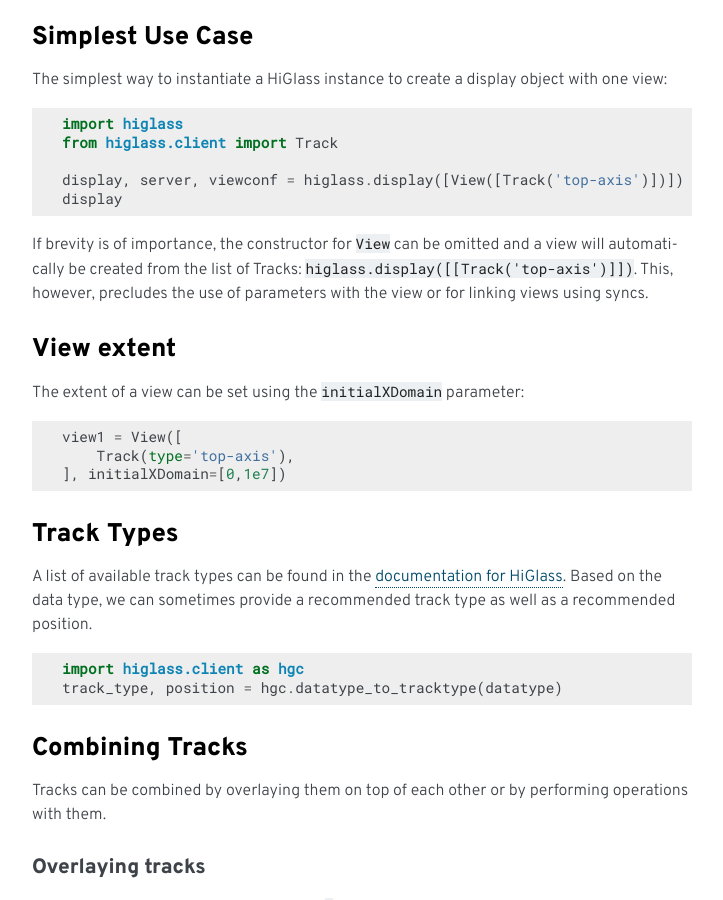
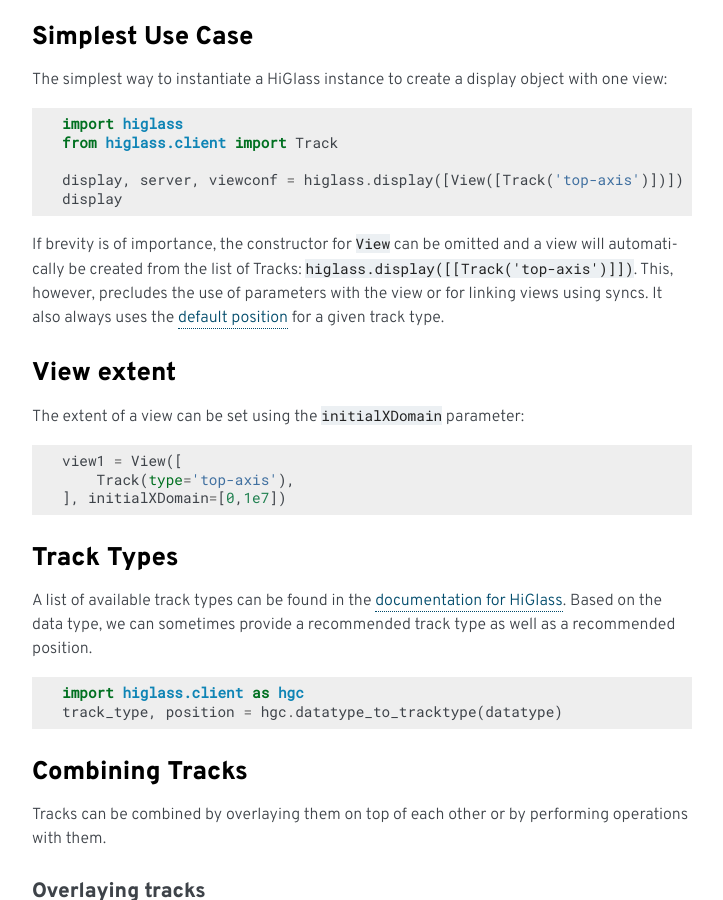
Before and after one commit to higlass/higlass-python, a Sphinx documentation site: the page built from docs/getting_started.rst, in a window 1280 px wide and 900 px high, scrolled down 658 px. Shown: the whole window, without its empty margins (388-1111 px from the left). Built offline with Sphinx 7.4.7, drawn with Linux system fonts in a browser that asks for light colours; formulas are drawn with MathJax 3.

Commit message:
Added a note about default track position

```diff
--- a/docs/getting_started.rst
+++ b/docs/getting_started.rst
@@ -50,7 +50,8 @@
 If brevity is of importance, the constructor for ``View`` can be omitted and a
 view will automatically be created from the list of Tracks:
 ``higlass.display([[Track('top-axis')]])``. This, however, precludes the use
-of parameters with the view or for linking views using syncs.
+of parameters with the view or for linking views using syncs. It also always
+uses the `default position <https://github.com/higlass/higlass-python/blob/70d36d18eb8ef9e207640de5e7bc478c43fdc8de/higlass/client.py#L23>`_ for a given track type.
 
 View extent
 -----------
```
